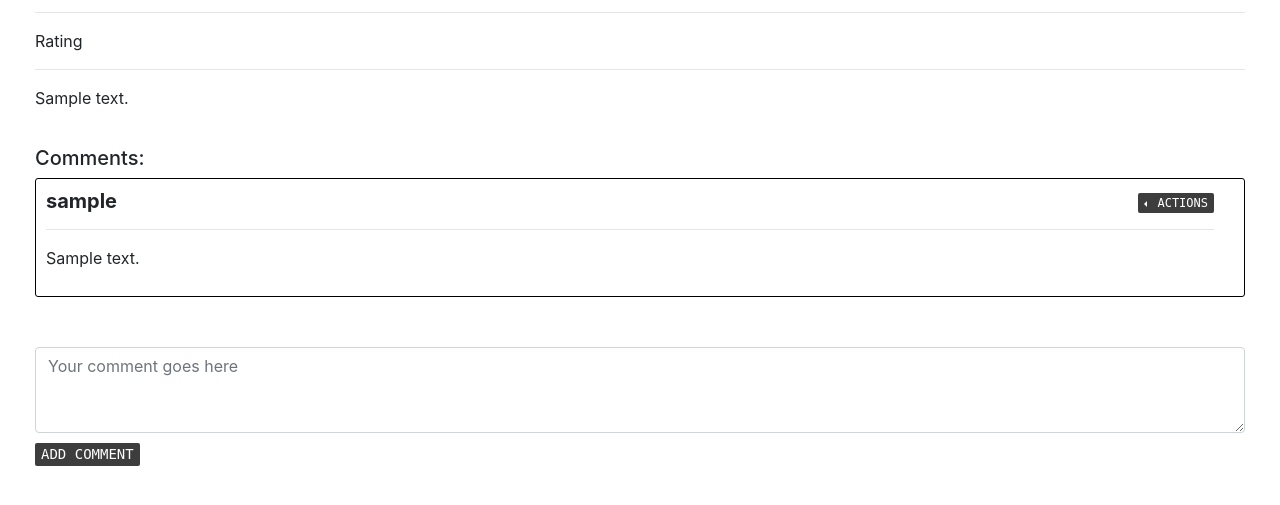
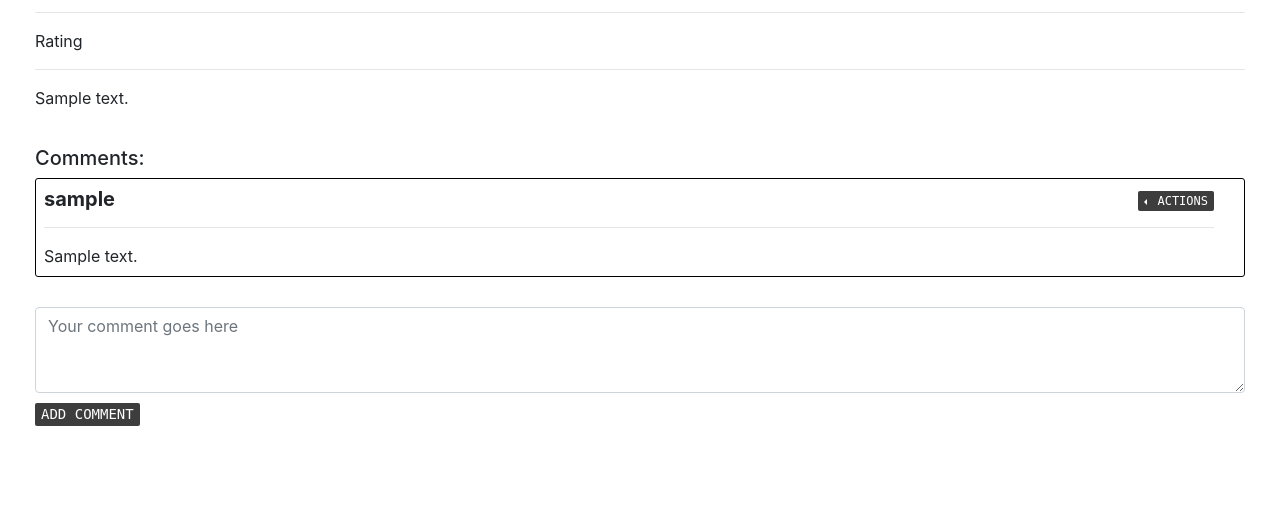
Before and after one commit to vladhutsal/MyHut_forum, a Django app: page /topic/1 in a window 1280 px wide. Shown: the part 170-675 px from the top of the page. Run offline with Django 3.2, Linux system fonts and the light colour scheme; tables that the repository leaves empty hold one stand-in row (values such as "Sample post"); some libraries are stand-ins or nearby versions.

Commit message:
minor visual improvements and css organization

```diff
--- a/homepage/forms.py
+++ b/homepage/forms.py
@@ -27,16 +27,16 @@ class TopicForm(forms.ModelForm):
         fields = ('title', 'tags', 'text')
         widgets = {
             'title': forms.TextInput(attrs={
-                'class': 'form-control margin-add-topic',
+                'class': 'form-control add-topic-field',
                 'placeholder': 'Title here'
             }),
             'text': forms.Textarea(attrs={
                     'rows': 5,
                     'placeholder': 'Here`s your topic goes',
-                    'class': 'form-control margin-add-topic'
+                    'class': 'form-control add-topic-field'
                     }),
             'tags': forms.TextInput(attrs={
-                'class': 'form-control margin-add-topic',
+                'class': 'form-control add-topic-field',
                 'placeholder': 'Add tags'
             })
         }
--- a/homepage/static/homepage/navbar-and-control.css
+++ b/homepage/static/homepage/navbar-and-control.css
@@ -42,7 +42,6 @@
   color: #FFFFFF;
   font-size: 14px;
   margin-top: 10px;
-
 }
 
 .add-button a {
--- a/homepage/static/homepage/topic_page.css
+++ b/homepage/static/homepage/topic_page.css
@@ -6,8 +6,8 @@
 
   .table {
     border: 1px solid black;
-    margin-bottom: 30px;
-    padding: 10px;
+    margin-bottom: 10px;
+    padding: 8px;
     padding-right: 30px;
     border-radius: 3px;
   }
@@ -15,3 +15,7 @@
 .container-fluid {
   padding-top: 20px;
 }
+
+.media-body p {
+  margin-bottom: 0px;
+}
```
Also changed, not shown: homepage/static/homepage/add_topic.css (+9 -19 lines), homepage/templates/homepage/add_topic.html (+9 -5 lines), homepage/templates/homepage/topics_page.html (+5 -3 lines).
